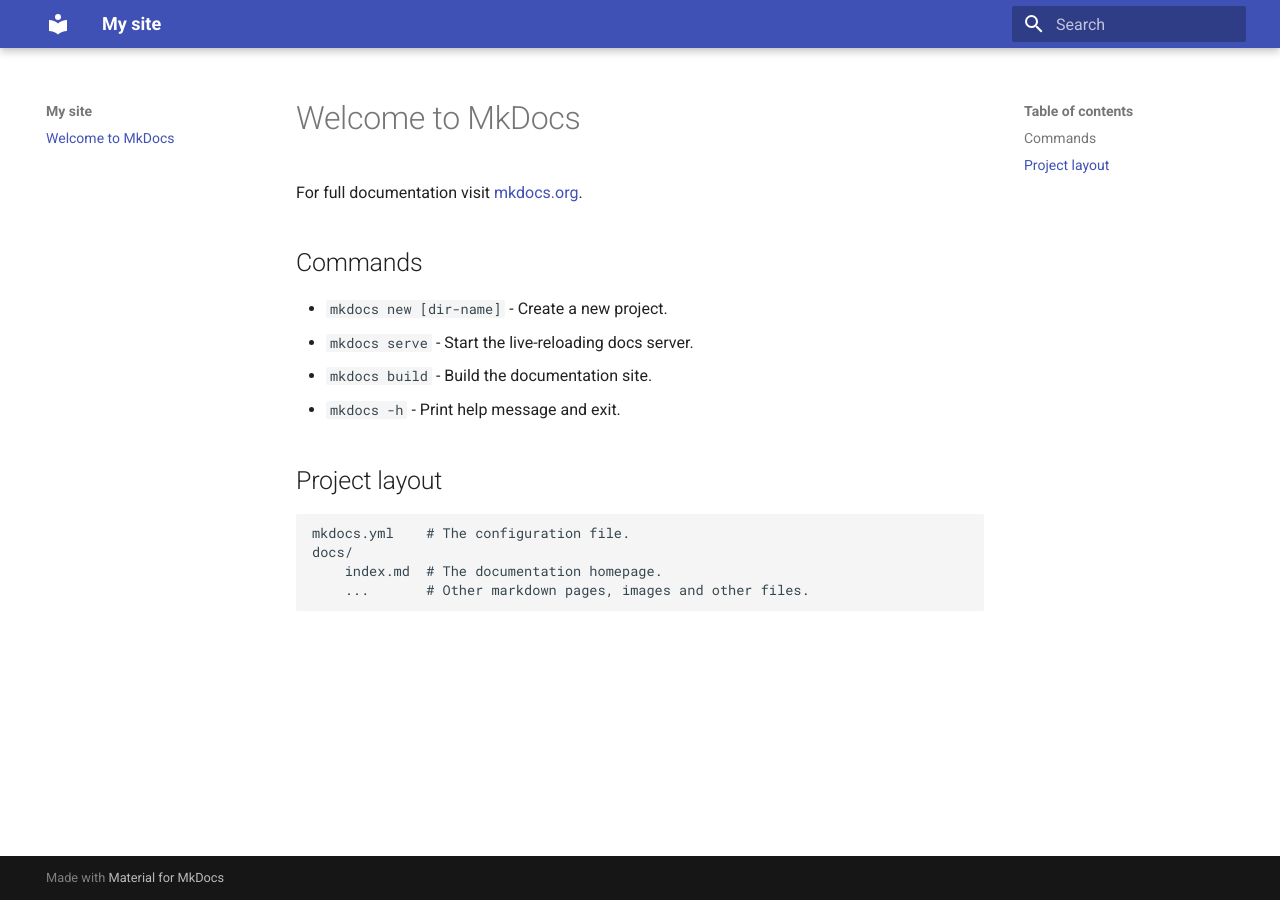
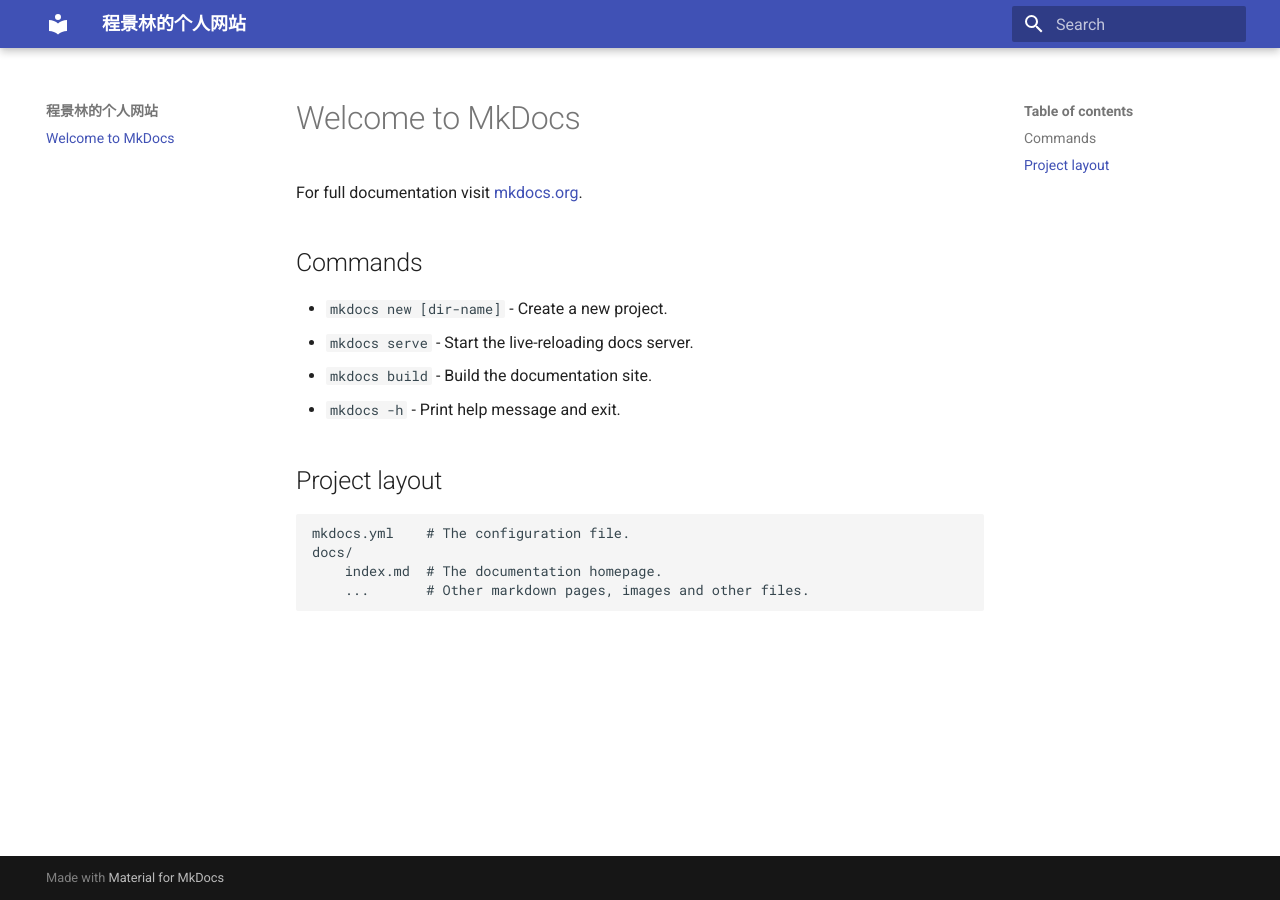
Before and after one commit to chengjinglin/Jinglin.zy, an MkDocs documentation site: the page built from docs/index.md, in a window 1280 px wide. Built offline with MkDocs 1.6.1 and Material for MkDocs 9.7.7, drawn with Linux system fonts in a browser that asks for light colours.

Commit message:
Update mkdocs.yml

```diff
--- a/mkdocs.yml
+++ b/mkdocs.yml
@@ -1,4 +1,4 @@
-site_name: My site
+site_name: 程景林的个人网站
 site_url: https://mydomain.org/mysite
 theme:
   name: material
```
